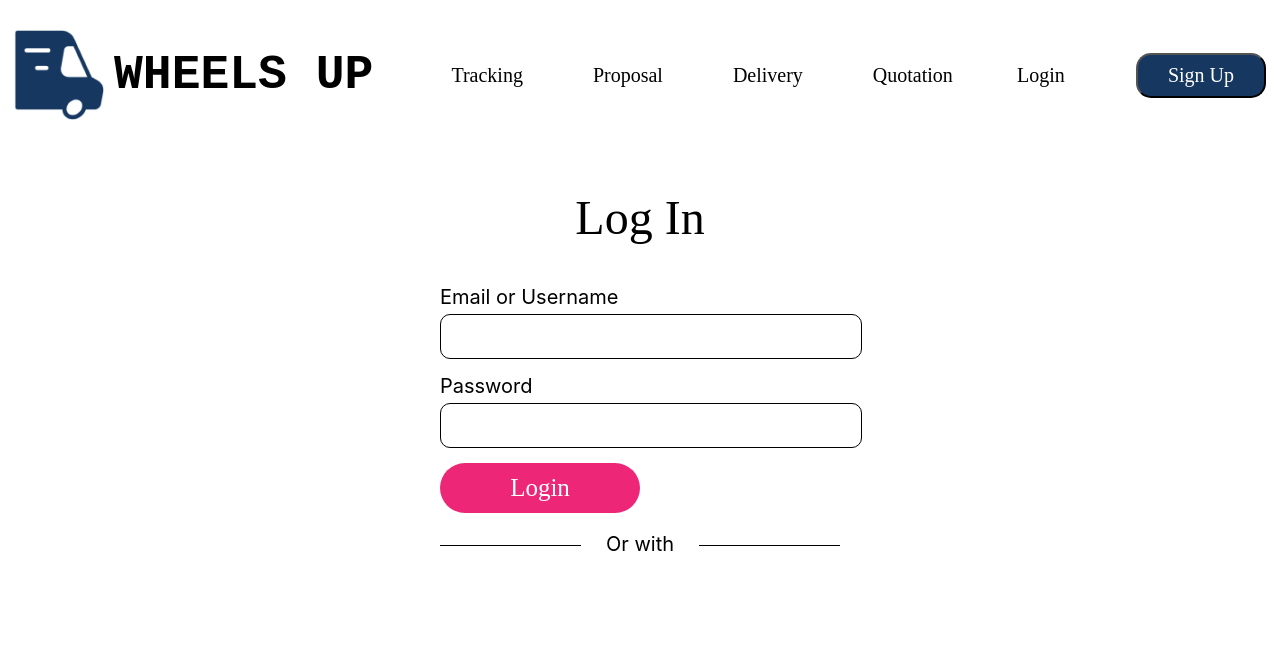
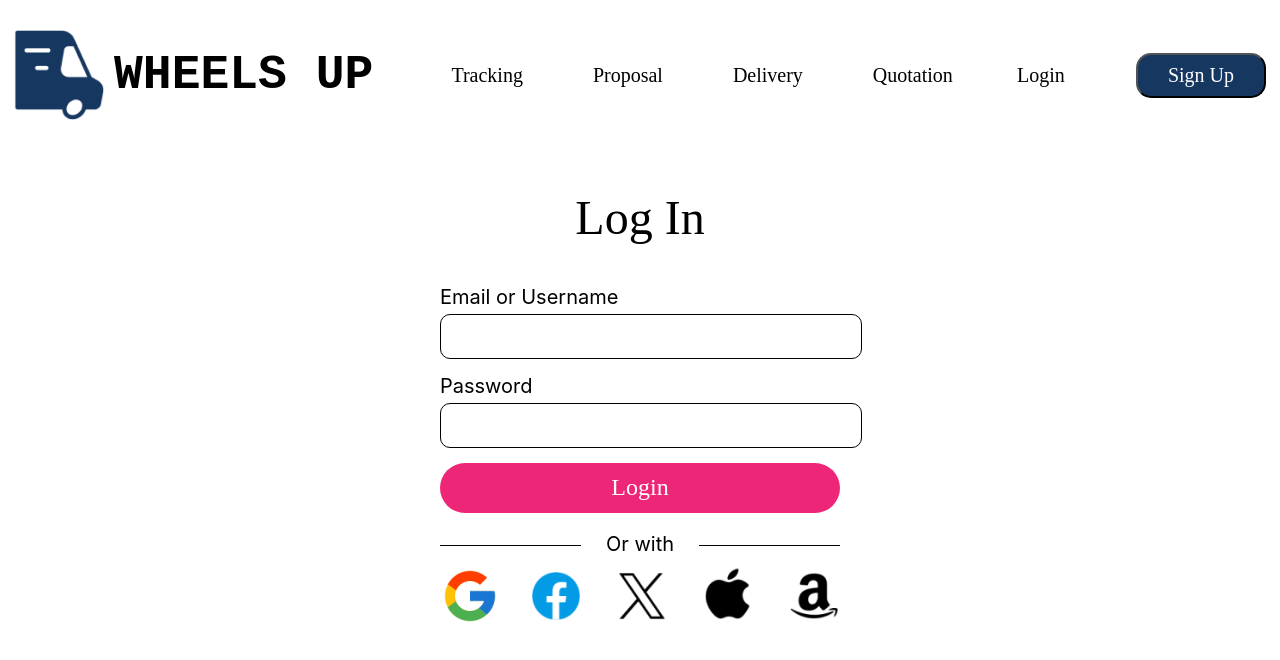
Before and after one commit to ArnabDasSOEN/SOEN342F2024, a React (Create React App) app in the folder SOEN343_Project/frontend/: page /login in a window 1280 px wide. Shown: the top 660 px of the page. Built offline with nearby package versions, Linux system fonts and the light colour scheme; a web font is replaced by a local one.

Commit message:
Finished login UI

```diff
--- a/SOEN343_Project/frontend/src/Pages/CSS/Login.css
+++ b/SOEN343_Project/frontend/src/Pages/CSS/Login.css
@@ -1,4 +1,4 @@
-.loginForm {
+.loginPage {
     width: 100vw;
     left: 50vw;
     max-width: 400px;
@@ -7,24 +7,24 @@
 
   @import url('https://fonts.googleapis.com/css2?family=Avenir&display=swap');
 
-  .loginForm h2 {
+  .loginPage h2 {
     text-align: center;
     font-size: 48px;
     font-weight: 400;
     font-family: 'Avenir';
   }
 
-  .loginForm .login .loginButton {
-    width: 20%;
+  .loginPage .loginForm .loginButton{
+    width: 100%;
     padding: 10px;
     background-color: #EE2677;
     color: #fff;
     border: none;
     border-radius: 50px;
-    font-size: 25px;
+    font-size: 24px;
     cursor: pointer;
-    width: 200px;
     height: 50px;
+    font-family: 'Avenir';
   }
 
   .loginForm input[type="email"],
@@ -48,7 +48,7 @@
     font-weight: 400;
   }
 
-  .loginFormElement p{
+  .loginForm p{
     width: 100%;
     text-align: center;
     border-bottom: 1px solid #000;
@@ -59,7 +59,14 @@
     font-size: 20px;
   }
 
-.loginFormElement span {
+.loginForm span {
     background:#fff;
     padding:0 25px;
 }
+
+.company-logos {
+  width: 60px;
+  height: 60px;
+  display: flex;
+  gap: 26px;
+}
--- a/SOEN343_Project/frontend/src/Pages/Login.jsx
+++ b/SOEN343_Project/frontend/src/Pages/Login.jsx
@@ -1,9 +1,15 @@
 import React from 'react'
 import './CSS/Login.css'
+import facebook_logo from '../Components/Assets/Facebook.png'
+import google_logo from '../Components/Assets/Google.png'
+import twitter_logo from '../Components/Assets/TwitterX.png'
+import apple_logo from '../Components/Assets/Apple Logo.png'
+import amazon_logo from '../Components/Assets/Amazon.png'
+
 export const Login = () => {
   return (
-    <div className="loginForm">
-        <form className="login">
+    <div className="loginPage">
+        <form className="loginForm">
             <div className="loginFormElement">
                 <h2>Log In</h2>
                 <label>Email or Username</label>
@@ -12,8 +18,15 @@ export const Login = () => {
                 <label>Password</label>
                 <input type="password"></input>
                 <br/>
-                <button type="submit" className="loginButton">Login</button>
-                <p><span>Or with</span></p>
+            </div>
+            <button type="submit" className="loginButton">Login</button>
+            <p><span>Or with</span></p>
+            <div className="company-logos">
+              <img src={google_logo} alt="" className="google" />
+              <img src={facebook_logo} alt="" className="facebook" />
+              <img src={twitter_logo} alt="" className="twitter" />
+              <img src={apple_logo} alt="" className="apple" />
+              <img src={amazon_logo} alt="" className="amazon" />
             </div>
         </form>
     </div>
```
